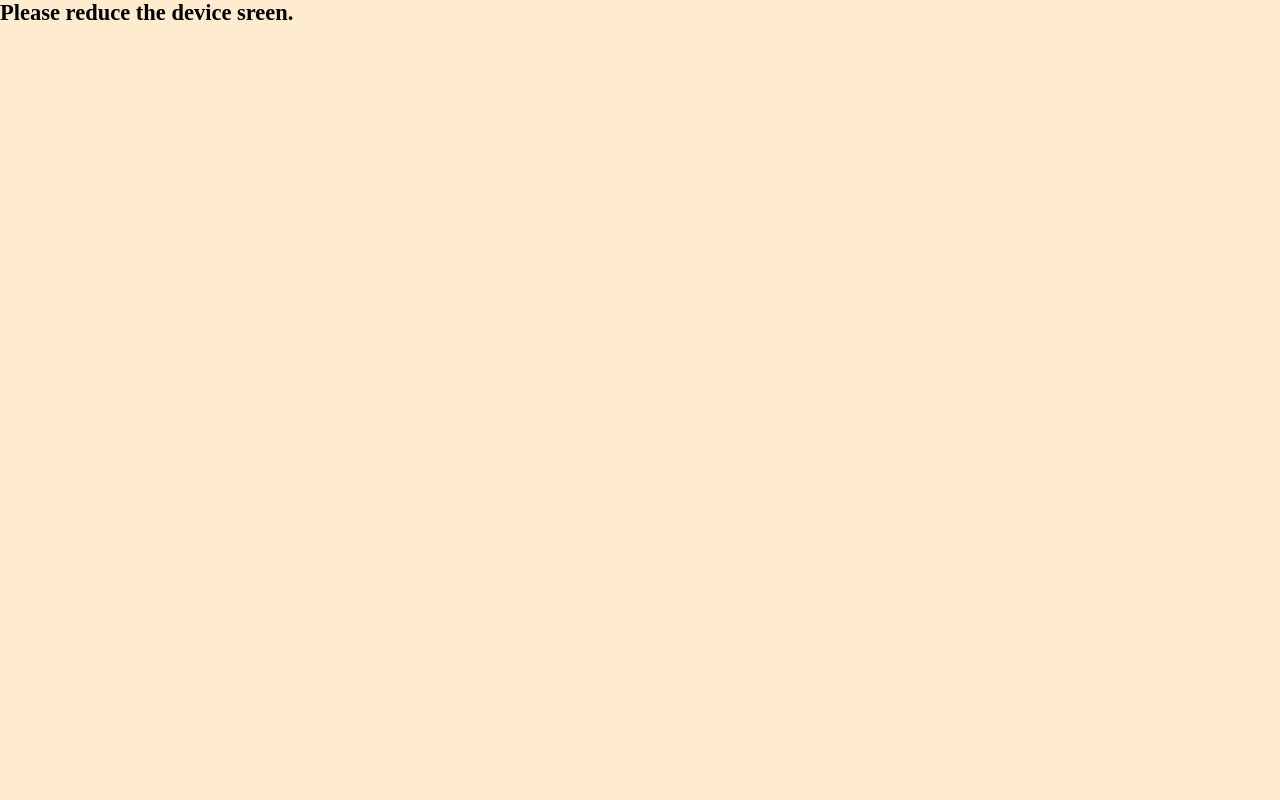
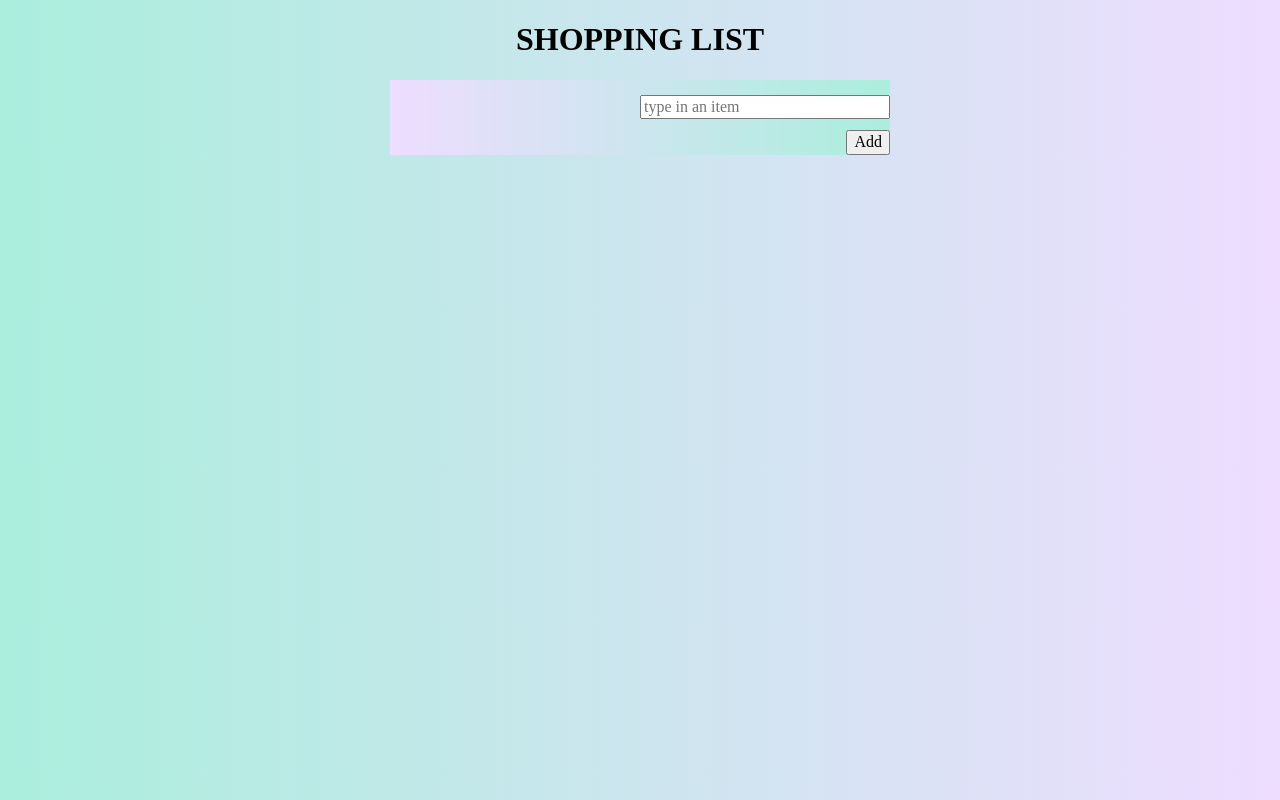
Before and after one commit to frace-engineering/shopping-list, a plain HTML site: page index.html in a window 1280 px wide. Drawn offline with Linux system fonts and the light colour scheme.

Commit message:
responsive design correction

```diff
--- a/index.css
+++ b/index.css
@@ -1,74 +1,63 @@
-body{
-    font-size: 15px;
-    background-color:blanchedalmond;
+html body{
+    margin: 0 auto;
+    background-image: linear-gradient(to right, #aed, #edf);
 }
+
 .container{
+    background-image: linear-gradient(to right, #edf, #aed);
+    display:flex;
+    margin:0 auto;
+    flex-direction: column;
+    width:100%;
+    box-sizing: border-box;
+}
+h1{
+    text-align:center;
+}
+.input-btn{
+    height:60px;
+    justify-content: space-between;
     display:flex;
     flex-direction:column;
-    margin:0 auto;
-    /* max-width:300px; */
+}
+#btn{
+    align-self:flex-end;
+}
+.list-style{
+    list-style-type:decimal;
+}
+li::first-letter{
+    text-transform: uppercase;
 }
 
-.list-style{
-    list-style-type: decimal;
-    margin-left:10px;
-    font-size:1.5em;
+@media only screen and (min-width:576px) {
+    .container{
+        color:blue;
+        flex-direction:row;
+        transition:5s;
+    }
 
-}
-
-li::first-letter{
-    font-size: 1em;
-    font-weight: 700;;
-    text-transform: uppercase;
-}
-h2{
-    display:none;
-}
-
-.input-btn{
-    display:flex;
-    flex-direction:column;
-    width:40%;
-    height:55px;
-    align-self:end;
-    justify-content:space-between;
-}
-#btn{
-    width:70%;
-    padding-top:4px;
-    align-self:end;
-}
-@media only screen and (min-width:426.9px){
-    body{
-        margin:0 auto;
+    li{
+        font-size:1.4em;
+        margin-top:0px;
     }
-    .container{
-        display:flex;
-        flex-direction:row;
-        justify-content: space-between;
+    h1{
+        transition:5s;
+        transition-duration: 5s;
     }
 
     .input-btn{
-        /* background-color:blue; */
-        align-self:start;
-        justify-content:space-between;
         padding-top:15px;
+        flex:1;
+    }
+    .listitems{
+        flex:1;
+    }
+}
+@media only screen and (min-width:768px) {
+    .container{
+        width:500px;
+        margin:0 auto;
     }
 
-
 }
-@media only screen and (min-width:786px){
-    body{
-        margin:0 auto;
-    }
-    h2{
-       display:inline-block;
-       margin:0 auto;
-    }
-    .container{
-        display:none;
-    }
-    h1{
-        display:none;
-    }
-}
--- a/index.html
+++ b/index.html
@@ -12,7 +12,7 @@
 </head>
 <body>
     <h1>SHOPPING LIST</h1>
-    <h2>Please reduce the device sreen.</h2>
+    <!-- <h2>Please reduce the device sreen.</h2> -->
    <div class="container">
     <div class="listitems" id="list">
         <ul class="item-name"></ul>
```
